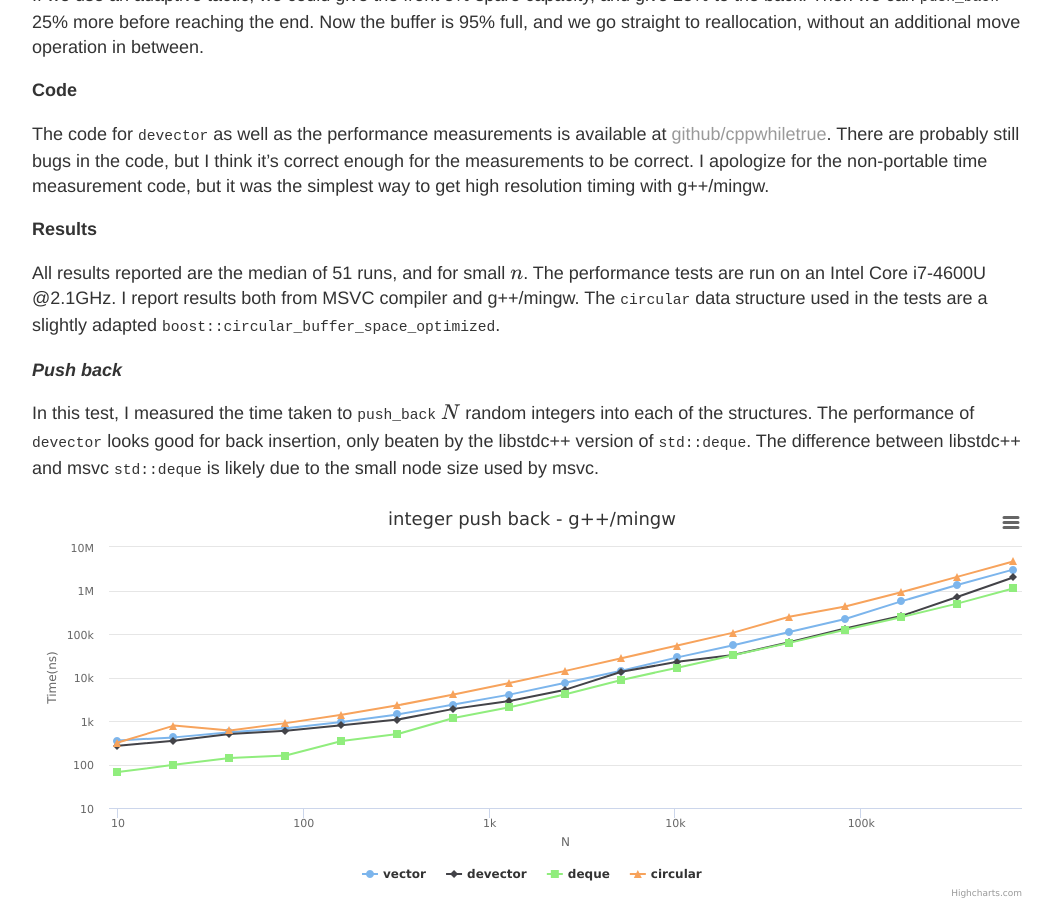
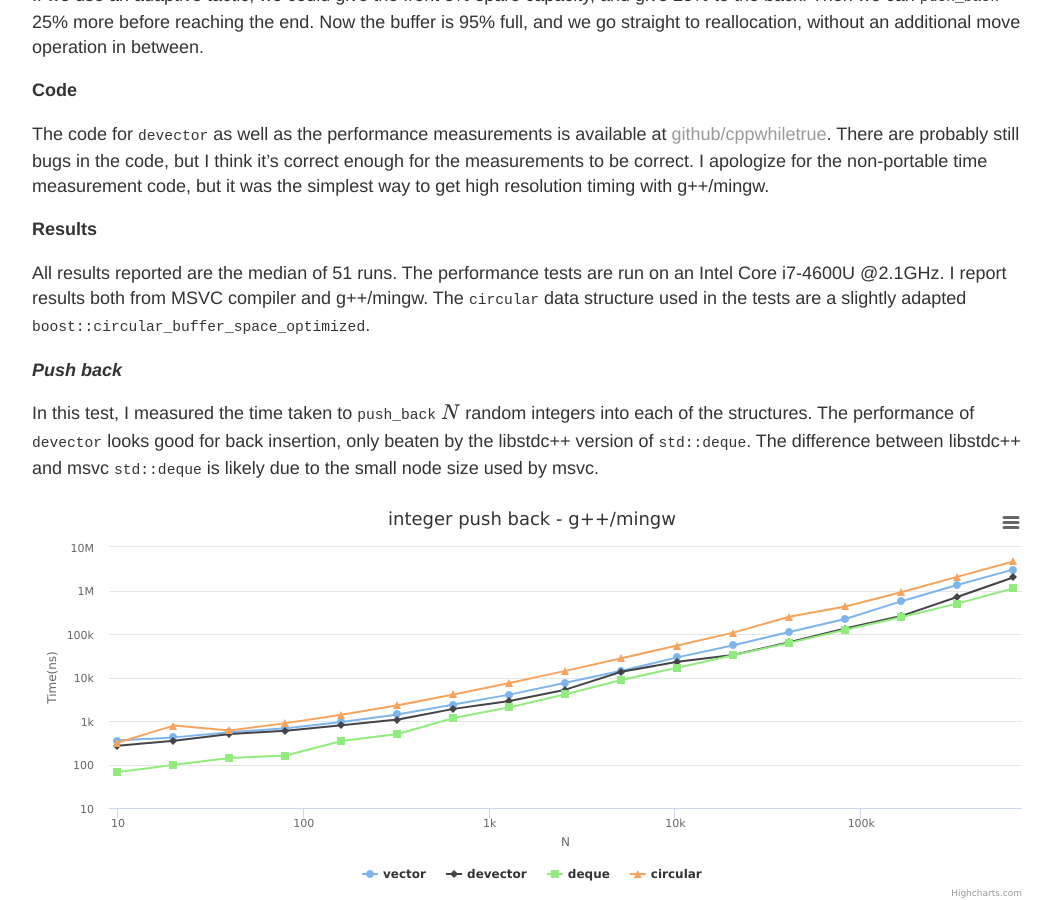
Before and after one commit to larshagencpp/larshagencpp.github.io, a Jekyll site: the page built from _posts/2016-05-22-devector.md, in a window 1280 px wide and 900 px high, scrolled down 1836 px. Shown: the whole window, without its empty margins (108-1161 px from the left). Built offline with Jekyll 4.4.1, drawn with Linux system fonts in a browser that asks for light colours; formulas are drawn with MathJax 3; comment, search, counter and statistics services are not loaded.

Commit message:
fixed half sentence

```diff
--- a/_posts/2016-05-22-devector.md
+++ b/_posts/2016-05-22-devector.md
@@ -38,7 +38,7 @@ The code for <code>devector</code> as well as the performance measurements is av
 
 **Results**
 
-All results reported are the median of 51 runs, and for small $$n$$. The performance tests are run on an Intel Core i7-4600U @2.1GHz. I report results both from MSVC compiler and g++/mingw. The <code>circular</code> data structure used in the tests are a slightly adapted <code>boost::circular_buffer_space_optimized</code>.
+All results reported are the median of 51 runs. The performance tests are run on an Intel Core i7-4600U @2.1GHz. I report results both from MSVC compiler and g++/mingw. The <code>circular</code> data structure used in the tests are a slightly adapted <code>boost::circular_buffer_space_optimized</code>.
 
 ***Push back***
 
```
